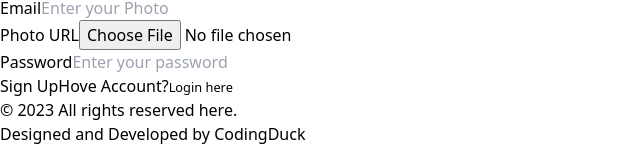
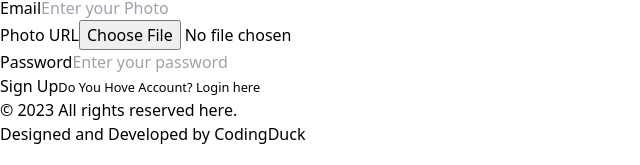
Before and after one commit to makbulhosen5000/chef-recipe-hunter-client, a React (Vite) app: page /register in a window 1280 px wide. Shown: the part 457-622 px from the top of the page, without its empty margins (0-640 px from the left). Built offline with nearby package versions, Linux system fonts and the light colour scheme.

Commit message:
added register form

```diff
--- a/src/pages/home/Auth/Register.jsx
+++ b/src/pages/home/Auth/Register.jsx
@@ -63,15 +63,18 @@ const Register = () => {
         </div>
         <div className="flex items-center justify-between">
           <button
-            className="bg-blue-500 hover:bg-blue-700 text-white font-bold py-2 px-4 rounded focus:outline-none focus:shadow-outline"
+            className="bg-blue-500 hover:bg-blue-700 text-white font-bold py-2 px-3 rounded focus:outline-none focus:shadow-outline"
             type="button"
           >
             Sign Up
           </button>
           <a className="inline-block align-baseline font-bold text-sm text-blue-500">
-            <span className="ms-2">Hove Account?</span>
+            <small className="ms-2">Do You Hove Account?</small>
             <Link to="/login">
-              <small className="hover:text-blue-300">Login here</small>
+              <small className="text-black hover:text-blue-800">
+                {" "}
+                Login here
+              </small>
             </Link>
           </a>
         </div>
```
